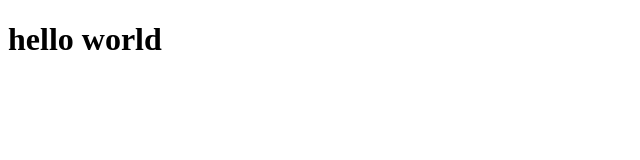
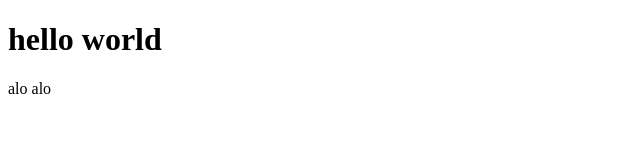
Before and after one commit to HNG209/gitDemo, a plain HTML site: page index.html in a window 1280 px wide. Shown: the full height of the page, 0-640 px from the left. Drawn offline with Linux system fonts and the light colour scheme.

Commit message:
add p tag

```diff
--- a/index.html
+++ b/index.html
@@ -5,8 +5,12 @@
     <meta name="viewport" content="width=device-width, initial-scale=1.0">
     <title>Document</title>
     <link rel="stylesheet" href="/style.css">
+    <script>
+
+    </script>
 </head>
 <body>
     <h1>hello world</h1>
+    <p>alo alo</p>
 </body>
 </html>
```
